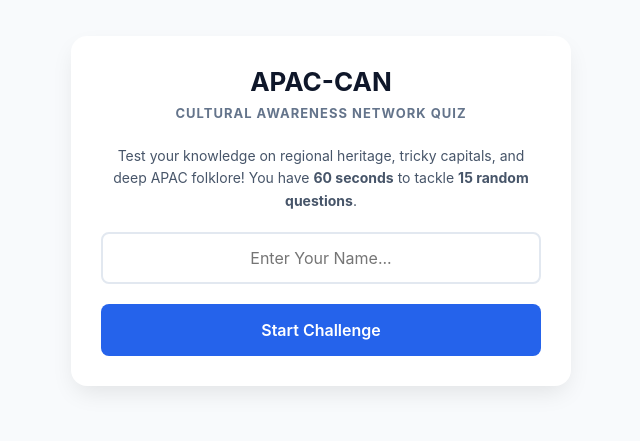
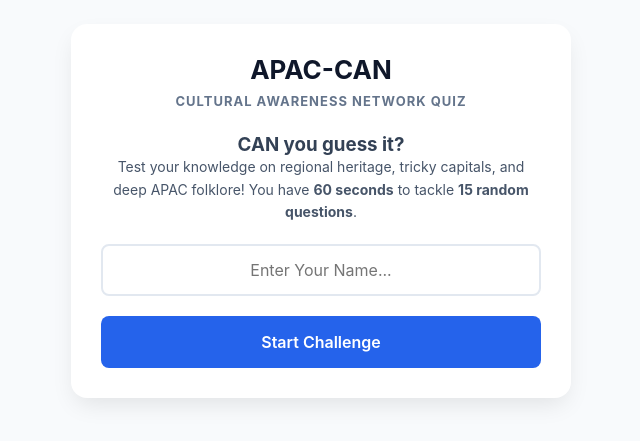
Before and after one commit to Rxxhiigh/Apac-CAN-Culture-Quiz, a plain HTML site: page index.html in a window 1280 px wide. Shown: the part 189-630 px from the top of the page, without its empty margins (319-959 px from the left). Drawn offline with Linux system fonts and the light colour scheme.

Commit message:
Update index.html

```diff
--- a/index.html
+++ b/index.html
@@ -44,6 +44,7 @@
     <div id="start-screen">
         <h1>APAC-CAN</h1>
         <h2>Cultural Awareness Network Quiz</h2>
+        <h3>CAN you guess it?</h3>
         <p style="margin-bottom: 20px; color: #475569; line-height: 1.6; font-size: 14px;">Test your knowledge on regional heritage, tricky capitals, and deep APAC folklore! You have <b>60 seconds</b> to tackle <b>15 random questions</b>.</p>
         <input type="text" id="player-name" class="input-field" placeholder="Enter Your Name..." maxlength="25">
         <button class="btn" onclick="startQuiz()">Start Challenge</button>
```
